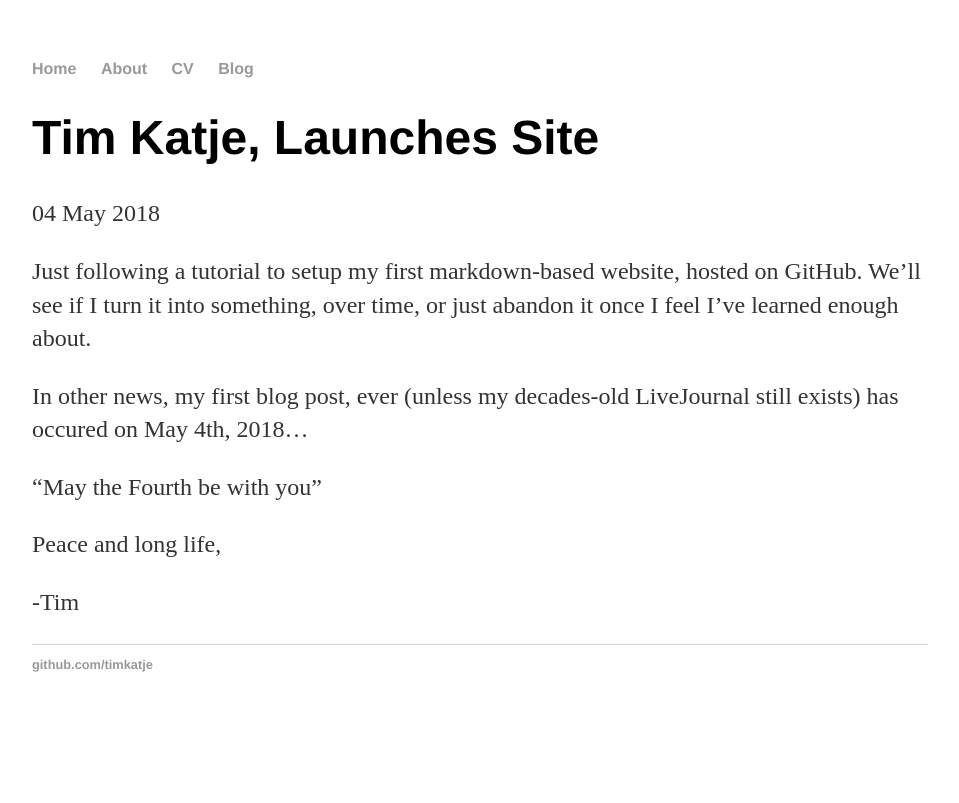
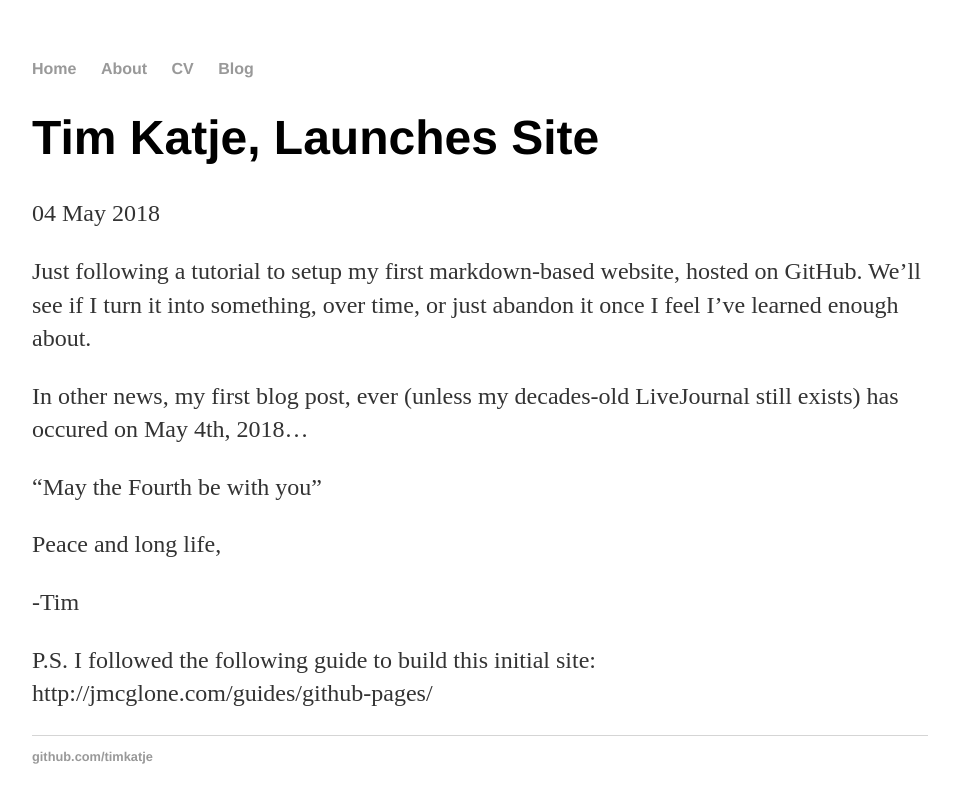
Before and after one commit to timkatje/timkatje.github.io, a Jekyll site: the page built from _posts/2018-05-04-tim-katje-site-launched.md, in a window 1280 px wide. Shown: the top 803 px of the page, without its empty margins (160-1119 px from the left). Built offline with Jekyll 4.4.1, drawn with Linux system fonts in a browser that asks for light colours.

Commit message:
Update 2018-05-04-tim-katje-site-launched.md
Add tutorial link to post

```diff
--- a/_posts/2018-05-04-tim-katje-site-launched.md
+++ b/_posts/2018-05-04-tim-katje-site-launched.md
@@ -14,3 +14,6 @@ In other news, my first blog post, ever (unless my decades-old LiveJournal still
 Peace and long life,
 
 -Tim
+
+P.S. I followed the following guide to build this initial site:
+http://jmcglone.com/guides/github-pages/
```
